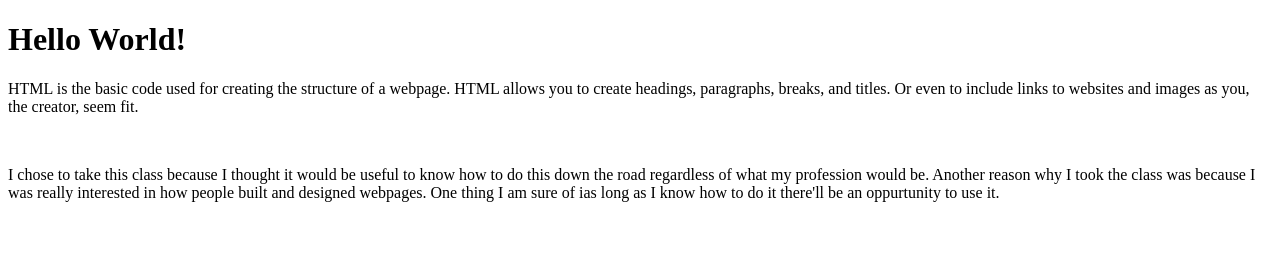
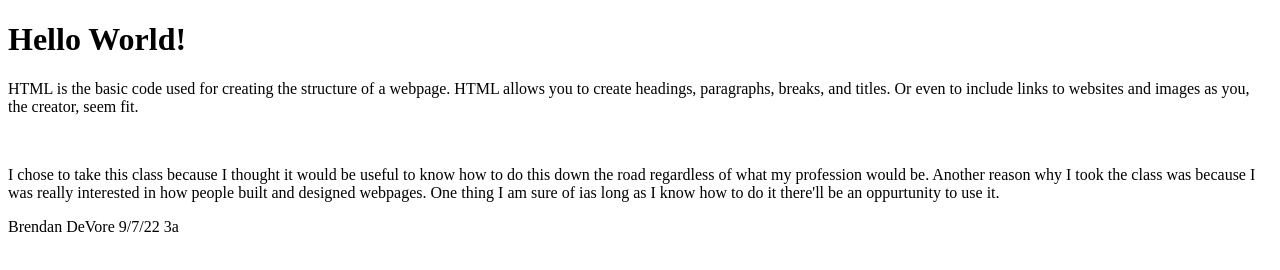
Before and after one commit to nlc32/HelloWorld, a plain HTML site: page index.html in a window 1280 px wide. Drawn offline with Linux system fonts and the light colour scheme.

Commit message:
Update index.html

```diff
--- a/index.html
+++ b/index.html
@@ -5,5 +5,6 @@
   <p>HTML is the basic code used for creating the structure of a webpage. HTML allows you to create headings, paragraphs, breaks, and titles. Or even to include links to websites and images as you, the creator, seem fit.  </p>
     <br>
     <p>I chose to take this class because I thought it would be useful to know how to do this down the road regardless of what my profession would be. Another reason why I took the class was because I was really interested in how people built and designed webpages. One thing I am sure of ias long as I know how to do it there'll be an oppurtunity to use it.  </p>
+    <p> Brendan DeVore 9/7/22 3a </p>
  </body>
 </html>
```
